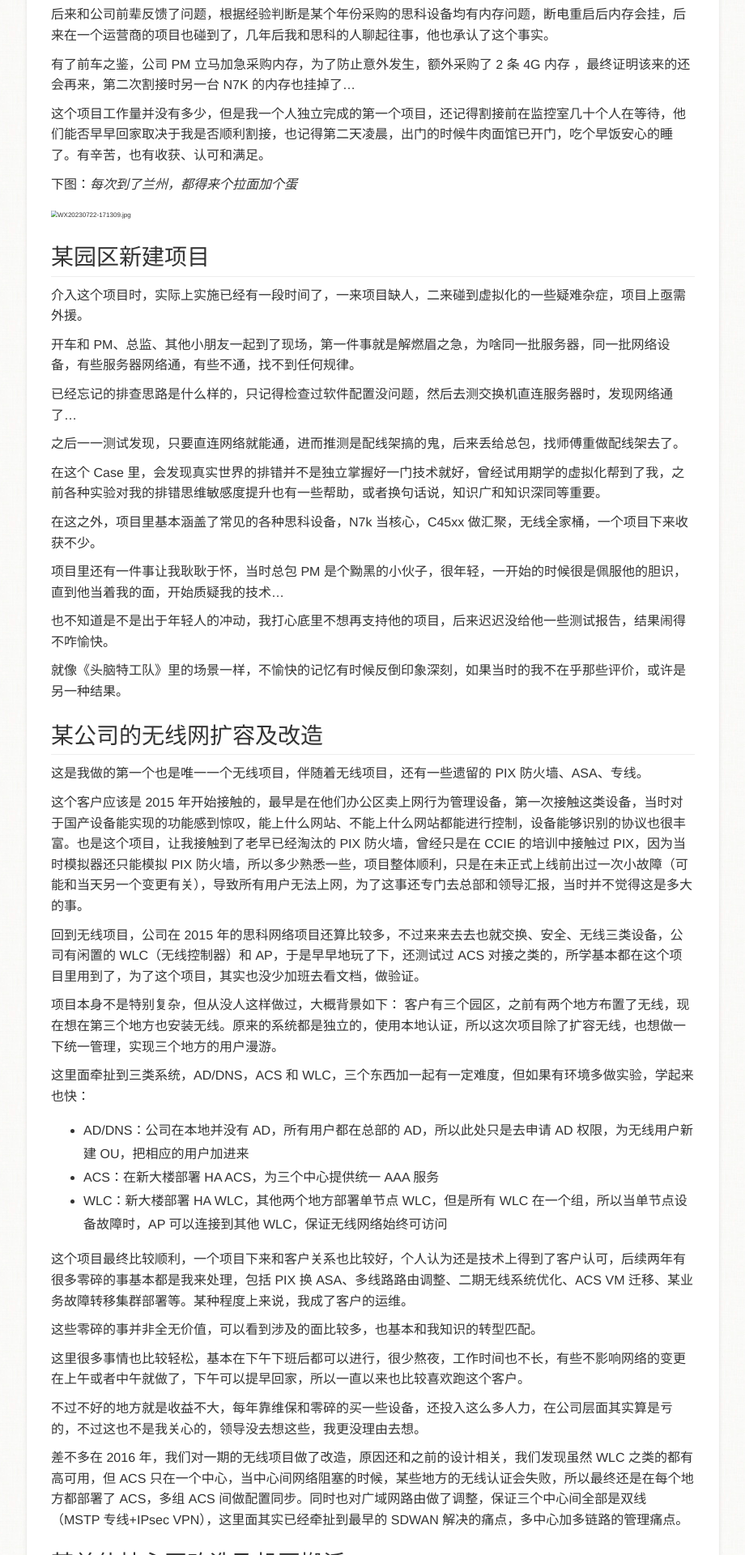
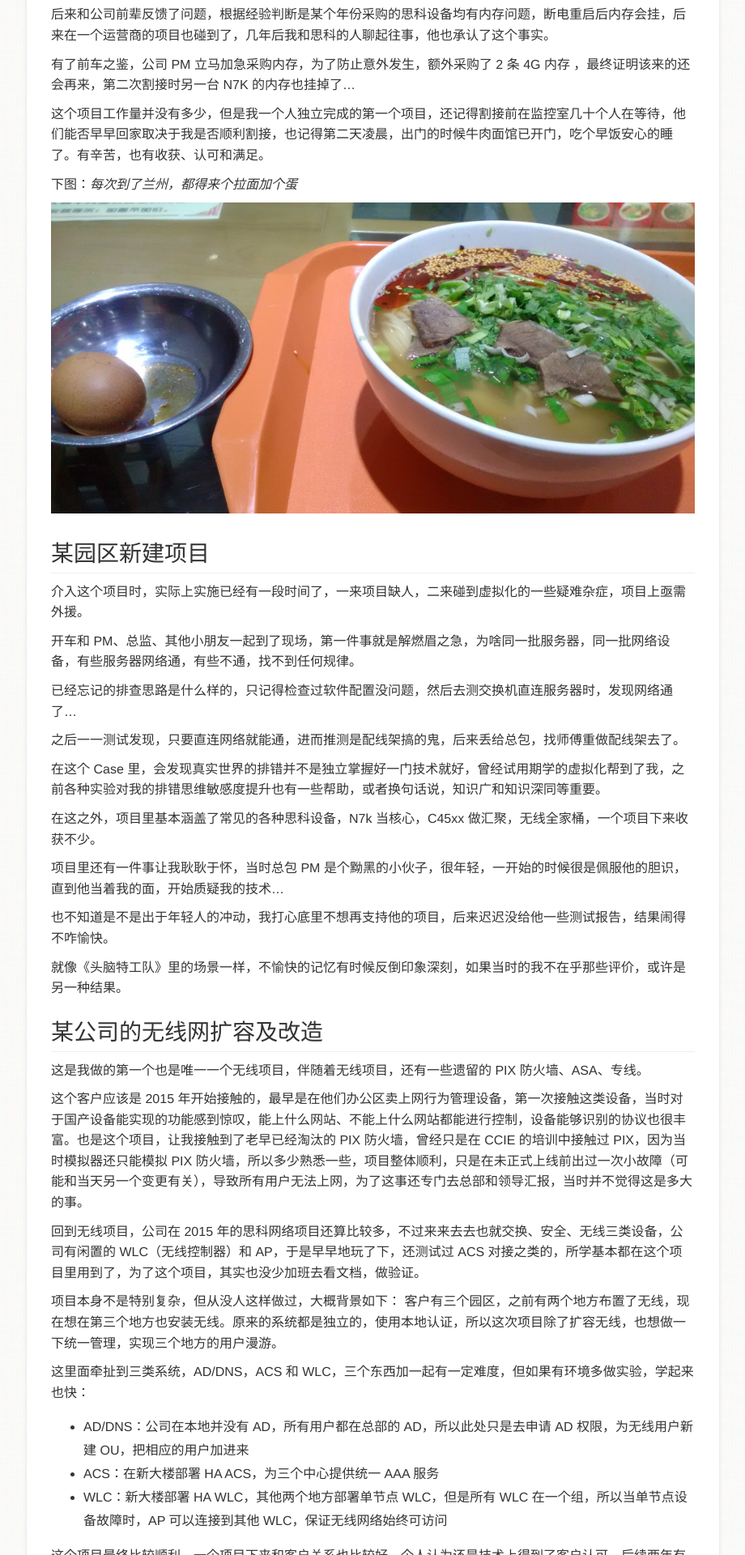
Before and after one commit to zm1990s/halfcoffee, a Jekyll site: the page built from _posts/2023-3-11-projects2014.markdown, in a window 1280 px wide. Shown: the part 1994-3914 px from the top of the page at 81% size, without its empty margins (37-957 px from the left). Built offline with Jekyll 4.4.1, drawn with Linux system fonts in a browser that asks for light colours; comment, search, counter and statistics services are not loaded; a style sheet for code colours, icons or effects is not loaded.

Commit message:
20230725

```diff
--- a/_posts/2023-3-11-projects2014.markdown
+++ b/_posts/2023-3-11-projects2014.markdown
@@ -70,7 +70,7 @@ typora-root-url: ../
 
 下图：*每次到了兰州，都得来个拉面加个蛋*
 
-<img src="../pics/WX20230722-171309.jpg" alt="WX20230722-171309.jpg" style="zoom:50%;" />
+<img src="/pics/WX20230722-171309.jpg" alt="WX20230722-171309.jpg" style="zoom:50%;" />
 
 
 
@@ -197,7 +197,7 @@ VMware 原厂请到了前员工 T，T 是我刚入职时另一个小伙伴的堂
 
 下图：*客户现场外的夜景*
 
-<img src="../pics/WX20230722-171658.JPG" alt="WX20230722-171658" style="zoom:50%;" />
+<img src="/pics/WX20230722-171658.JPG" alt="WX20230722-171658" style="zoom:50%;" />
 
 
 
@@ -329,11 +329,11 @@ VMware 原厂请到了前员工 T，T 是我刚入职时另一个小伙伴的堂
 
 下图：在 V 记培训时丰盛的午饭*
 
-<img src="../pics/WX20230722-175658.jpg" alt="WX20230722-170817" style="zoom:50%;" />
+<img src="/pics/WX20230722-175658.jpg" alt="WX20230722-170817" style="zoom:50%;" />
 
 下图：*在毕业两年后重回母校*
 
-<img src="../pics/WX20230722-170817.jpg" alt="WX20230722-170817" style="zoom:50%;" />
+<img src="/pics/WX20230722-170817.jpg" alt="WX20230722-170817" style="zoom:50%;" />
 
 
 
@@ -431,7 +431,7 @@ VMware 原厂请到了前员工 T，T 是我刚入职时另一个小伙伴的堂
 
 下图：*客户现场外的天空，小地方天生有这种自然空旷的美*
 
-<img src="../pics/WX20230722-171123.jpg" alt="WX20230722-171123" style="zoom:50%;" />
+<img src="/pics/WX20230722-171123.jpg" alt="WX20230722-171123" style="zoom:50%;" />
 
 
 
@@ -465,7 +465,7 @@ VMware 原厂请到了前员工 T，T 是我刚入职时另一个小伙伴的堂
 
 下图：*割接后的清晨*
 
-<img src="../pics/WX20230722-175020.JPG" alt="IMG_0023.JPG" style="zoom:50%;" />
+<img src="/pics/WX20230722-175020.JPG" alt="IMG_0023.JPG" style="zoom:50%;" />
 
 
 
```
